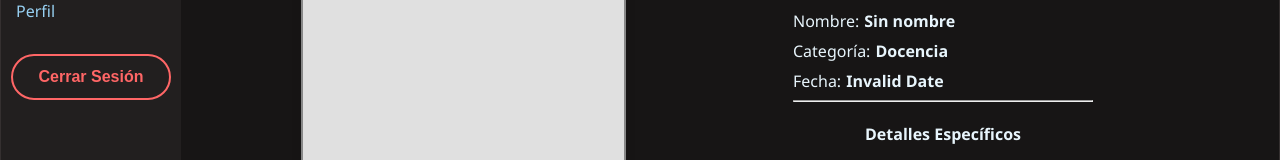
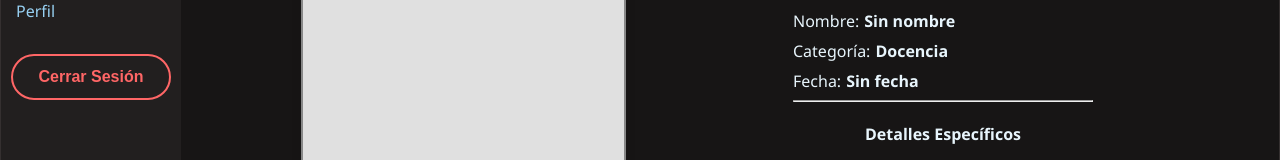
Before and after one commit to Dieg0Naveja1781/EqC-SEIP-SGE, a React (Vite) app in the folder frontend/: page /archive_view in a window 1280 px wide. Shown: the part 273-433 px from the top of the page. Built offline with nearby package versions, Linux system fonts and the light colour scheme; no server answers.

Commit message:
(fix) -> Corrigo errores y ahora se visualizan los archivos correctamente

```diff
--- a/frontend/src/modules/archives_list/archive_list.jsx
+++ b/frontend/src/modules/archives_list/archive_list.jsx
@@ -52,6 +52,13 @@ export function ArchiveList() {
   const fileInputRef = useRef(null);
   const { isDark, toggleTheme } = useTheme();
   const [tiposSeleccionados, setTiposSeleccionados] = useState([]);
+  const navigate = useNavigate();
+
+  const handleVerDocumento = (file) => {
+    if (file.type === "pdf") {
+      navigate("/archive_view", { state: { documento: file } });
+    }
+  };
 
   // Filtra por tipo de documento, si no hay ninguno seleccionado muestra todo
   const showFiles = tiposSeleccionados.length === 0
@@ -92,16 +99,12 @@ export function ArchiveList() {
         type: "pdf",
         name: d.titulo_doc,
         date: formatFecha(d.fecha_creacion),
-        categoria: d.categoria || null,
+        titulo_doc: d.titulo_doc,
+        categoria: d.nombre_categoria || null,
+        fecha_creacion: d.fecha_creacion,
+        metadatos: d.metadatos || {},
+        descripcion: d.descripcion || "",
       }));
-
-      const navigate = useNavigate();
-
-      const handleVerDocumento = (file) => {
-        if (file.type === "pdf") {
-          navigate("/archivo", { state: { documento: file } });
-        }
-      };
 
       setFiles([...carpetas, ...docs]);
       setCategorias(catsRes?.categorias || []);
--- a/frontend/src/shared/components/ArchiveView.jsx
+++ b/frontend/src/shared/components/ArchiveView.jsx
@@ -2,7 +2,6 @@ import React from 'react';
 import { useNavigate, useLocation } from 'react-router-dom';
 import "./Styles/ArchiveView.css";
 import { DashboardLayout } from "./DashboardLayout";
-import { EditarDoc } from '../../modules/Editar Archivo/EditarDoc';
 
 export function ArchiveView() {
     const navigate = useNavigate();
@@ -12,10 +11,14 @@ export function ArchiveView() {
     const doc = location.state?.documento || {
         titulo_doc: "Sin nombre",
         categoria: "Docencia",
-        fecha_subida: "N/A",
+        fecha_creacion: null,
         metadatos: {},
         descripcion: ""
     };
+
+    const fechaTxt = doc.fecha_creacion
+        ? new Date(doc.fecha_creacion).toLocaleDateString("es-MX")
+        : "Sin fecha";
 
     const ETIQUETAS = {
         cicloEscolar: "Ciclo Escolar",
@@ -73,7 +76,7 @@ export function ArchiveView() {
                         <div className="info-grid">
                             <p>Nombre: <strong>{doc.titulo_doc}</strong></p>
                             <p>Categoría: <span className="badge-categoria"><strong>{doc.categoria}</strong></span></p>
-                            <p>Fecha: <strong>{new Date(doc.fecha_subida).toLocaleDateString()}</strong></p>
+                            <p>Fecha: <strong>{fechaTxt}</strong></p>
                         </div>
 
                         <hr />
```
